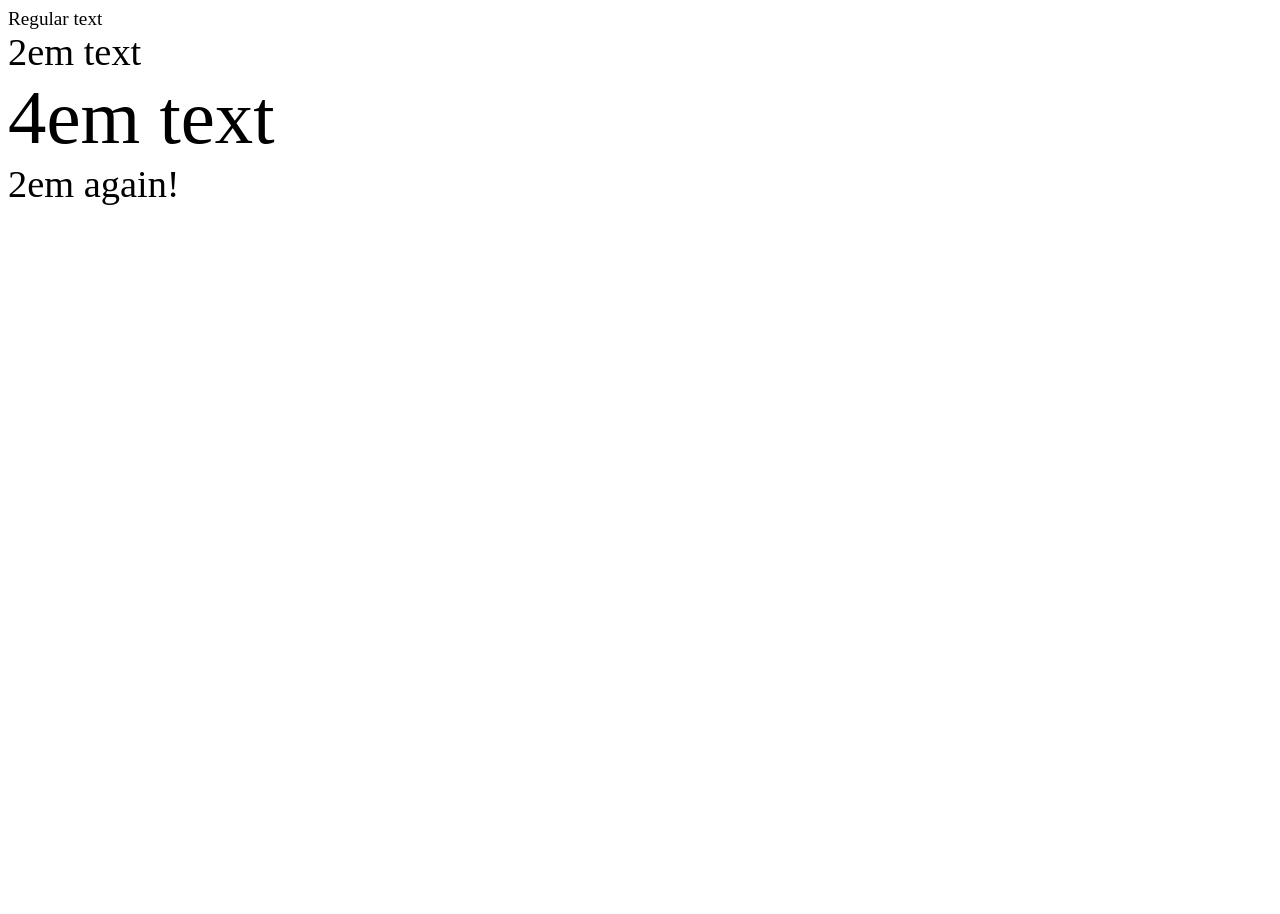
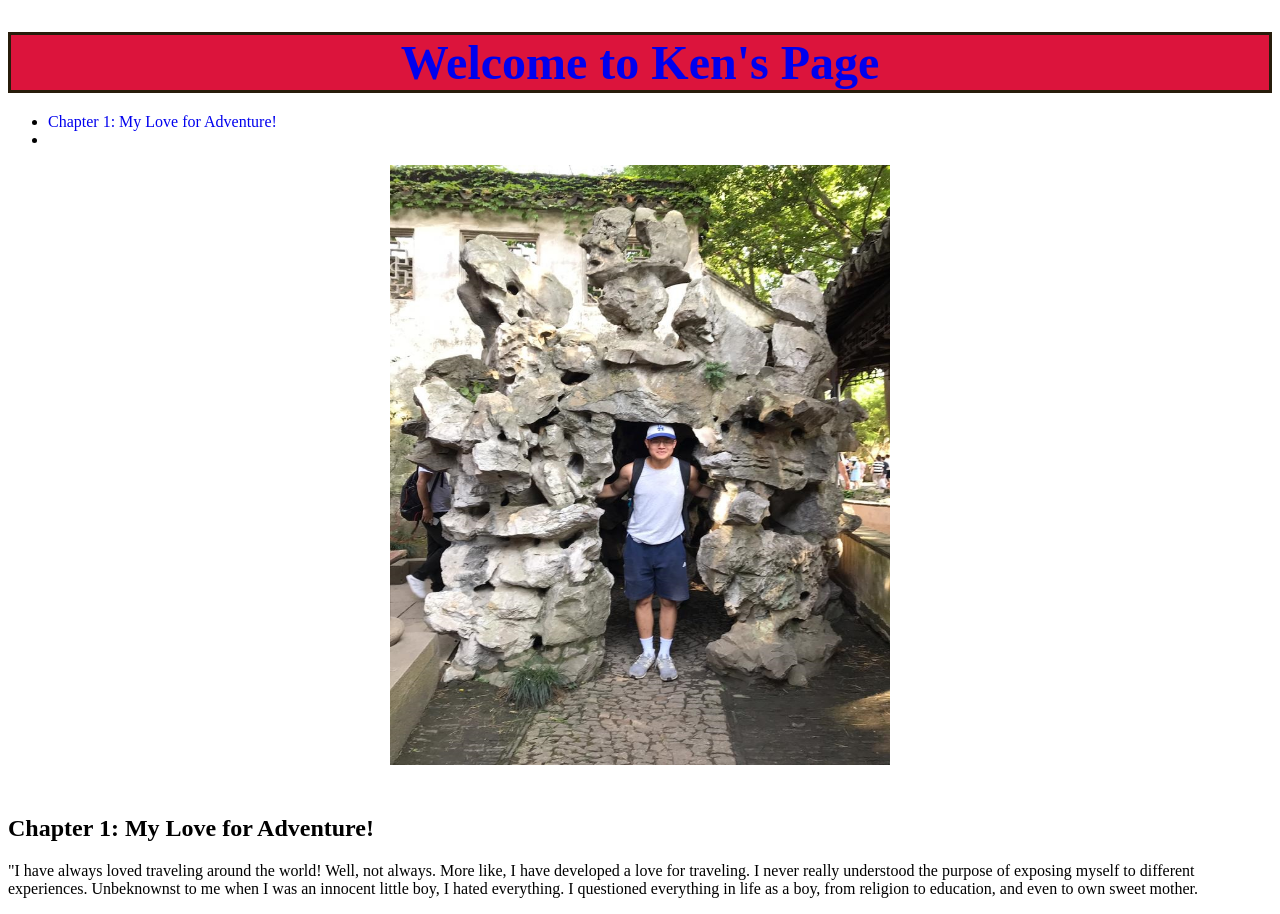
Before and after one commit to kenweekhaw/coursera-web, a plain HTML site: page site/index.html in a window 1280 px wide. Before the commit the page ends 800 px from the top, so only its background shows below. Drawn offline with Linux system fonts and the light colour scheme.

Commit message:
new stuff

```diff
--- a/site/index.html
+++ b/site/index.html
@@ -1,21 +1,28 @@
 <!DOCTYPE html>
 <html>
 <head>
-<meta charset="utf-8">
-<title>Setting Font Size</title>
-<style>
-    body {
-        font-size: 120%;
-    }
+    <meta charset='UTC-8'>
+    <title>Ken's Page</title>
+    <link rel="stylesheet" href="style.css">
+    <style>
 
-</style>
+    </style>
 </head>
 <body>
-<div>Regular text</div>
-<div  style='font-size: 2em;'>2em text
-  <div  style='font-size: 2em;'>4em text
-    <div  style='font-size: 0.5em;'>2em again!</div>
-  </div>
-</div>
+    <h1><a href='index.html'>Welcome to Ken's Page</a></h1>
+    <header>
+        <ul>
+            <li><a href="#chapter1">Chapter 1: My Love for Adventure! </a></li>
+            <li></li>
+        </ul>
+    </header>
+    <section id='chapter1'>
+        <img src="BKOX7883.jpg" alt="me" id='kenny'>
+        <h2>Chapter 1: My Love for Adventure! </h2>
+        <p> &quot;I have always loved traveling around the world! Well, not always. More like, I have developed a love for traveling. I never really understood the purpose of
+            exposing myself to different experiences. Unbeknownst to me when I was an innocent little boy, I hated everything. I questioned everything in life as a boy, from religion
+            to education, and even to own sweet mother.
+        </p>
+    </section>
 </body>
 </html>
--- a/site/style.css
+++ b/site/style.css
@@ -0,0 +1,23 @@
+h1 {
+    color:antiquewhite;
+    background-color: crimson;
+    font-size: 3em;
+    border: 3px solid rgb(39, 28, 11);
+    text-align: center;
+    margin-bottom: 20px;
+
+}
+
+a:link {
+    text-decoration: none;
+}
+
+img {
+    width: 500px;
+    height: 600px;
+    display: block;
+    margin-left: auto;
+    margin-right: auto;
+    margin-bottom: 50px;
+
+}
```
Also changed, not shown: site/BKOX7883.jpg (added), site/Untitled.png (added).
